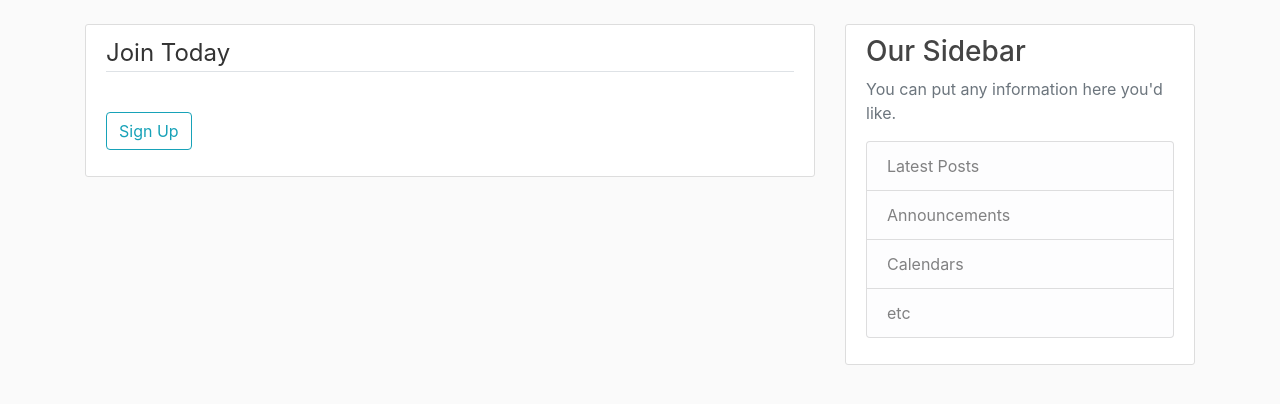
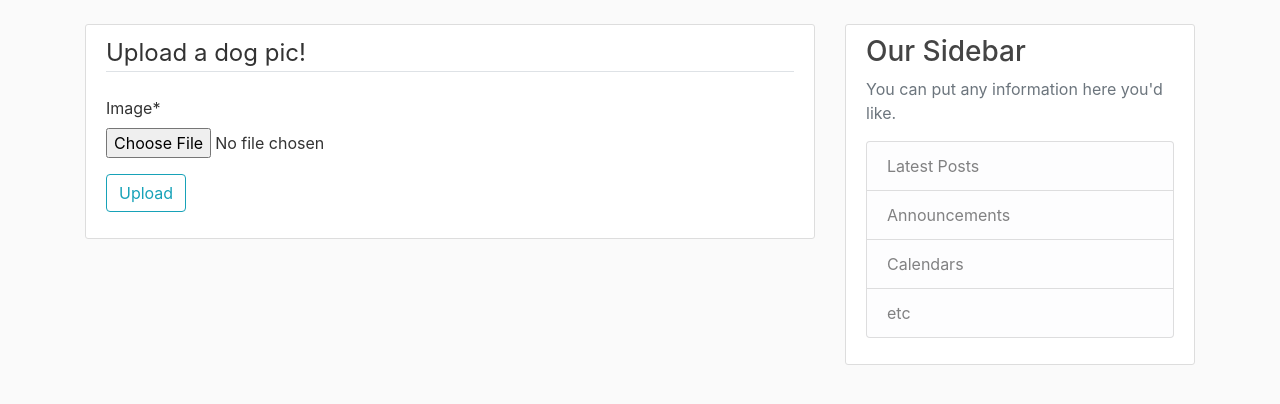
Before and after one commit to valentinocc/dogdubber.com, a Django app: page / in a window 1280 px wide. Shown: the part 56-460 px from the top of the page. Run offline with Django 3.2, Linux system fonts and the light colour scheme; some libraries are stand-ins or nearby versions.

Commit message:
fixed picture upload form on homepage

```diff
--- a/breed_identifier/templates/breed_identifier/home.html
+++ b/breed_identifier/templates/breed_identifier/home.html
@@ -2,14 +2,14 @@
 {% load crispy_forms_tags %}
 {% block content %}
 	<div class="content-section">
-		<form method="POST">
+		<form method="POST" enctype="multipart/form-data">
 			{% csrf_token %}
 			<fieldset class="form-group">
-				<legend class="border-bottom mb-4">Join Today</legend>
-				{{ form|crispy }}
+				<legend class="border-bottom mb-4">Upload a dog pic!</legend>
+				{{ picture_form|crispy }}
 			</fieldset>
 			<div class="form-group">
-				<button class="btn btn-outline-info" type="submit">Sign Up</button>
+				<button class="btn btn-outline-info" type="submit">Upload</button>
 			</div>
 		</form>
 	</div>
```
